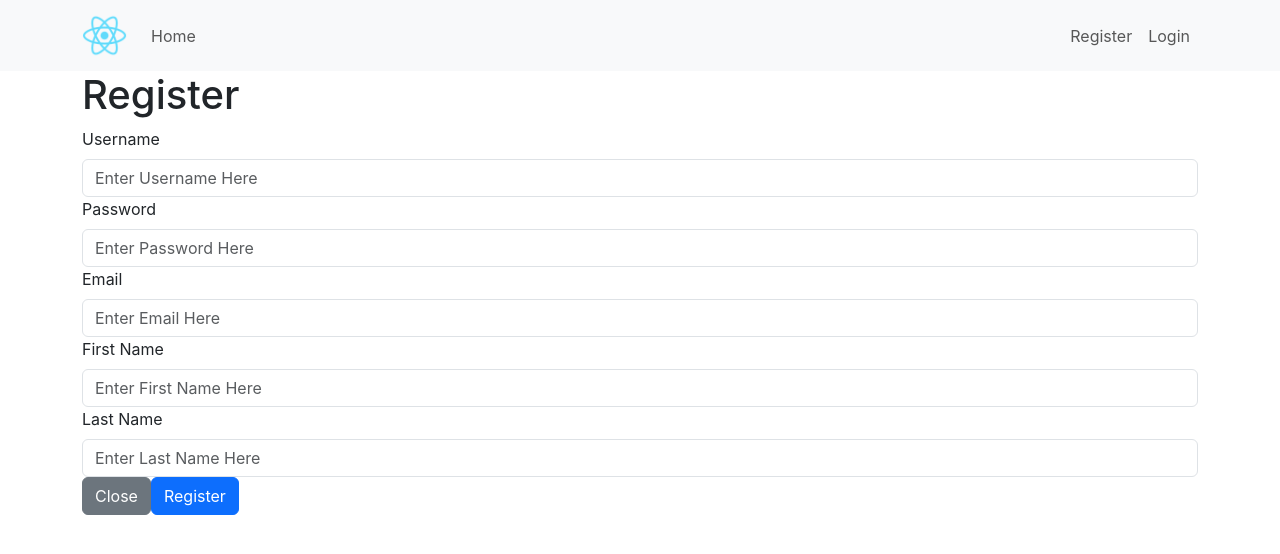
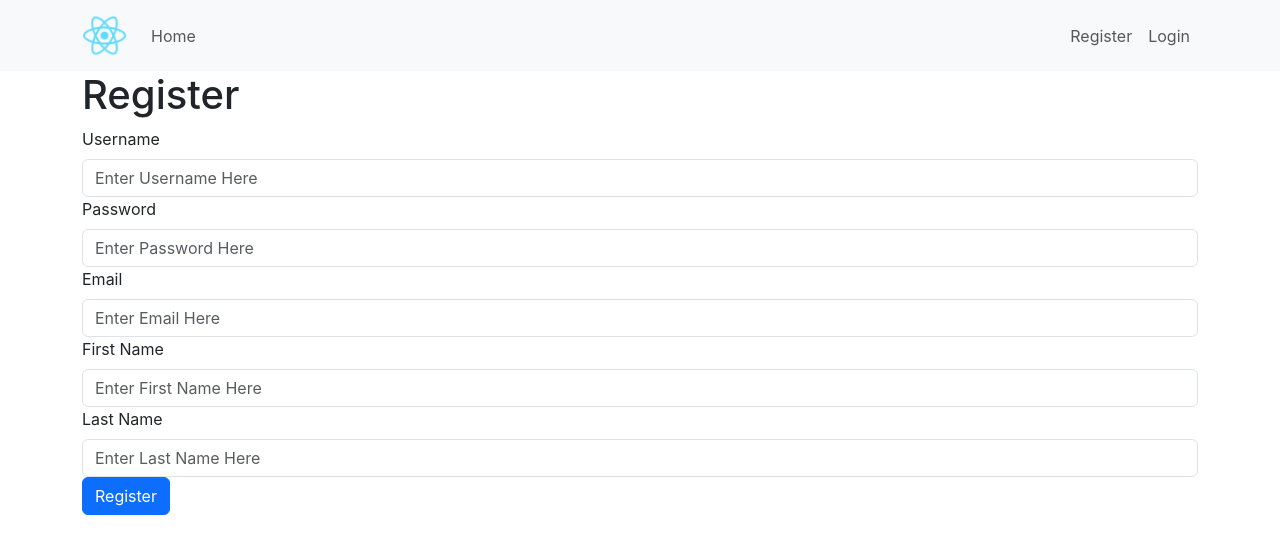
Before and after one commit to cchernn/dompet-web, a React (Create React App) app: page /register in a window 1280 px wide. Shown: the top 554 px of the page. Built offline with nearby package versions, Linux system fonts and the light colour scheme.

Commit message:
Register remove Close button

```diff
--- a/src/Pages/Register.js
+++ b/src/Pages/Register.js
@@ -115,9 +115,6 @@ class Register extends Component {
                             onChange={(resp => this.setLastName(resp.target.value))}
                         />
                     </Form.Group>
-                    <Button variant="secondary">
-                        Close
-                    </Button>
                     <Button variant="primary" type="submit" onClick={this.handleRegister}>
                         Register
                     </Button>
```
